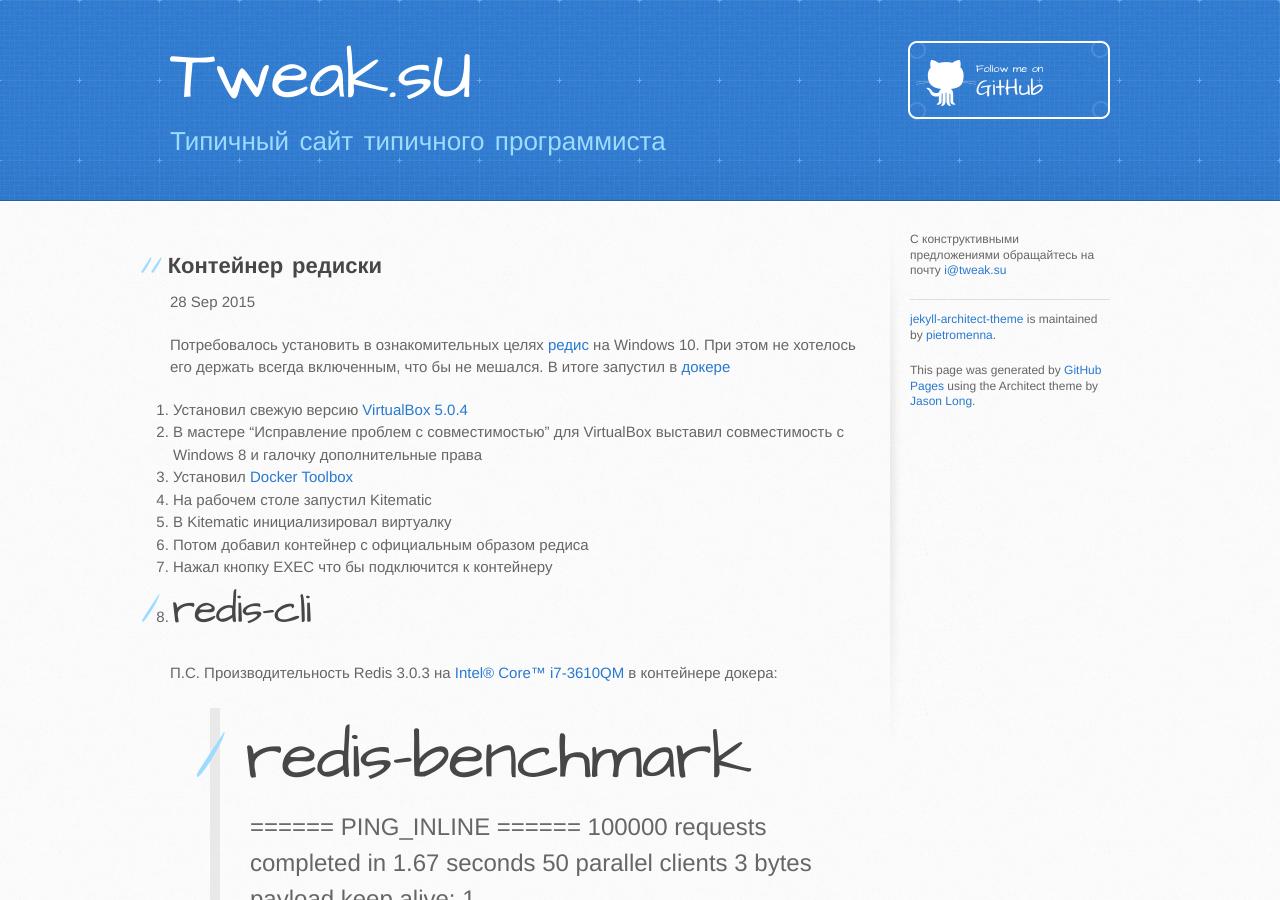
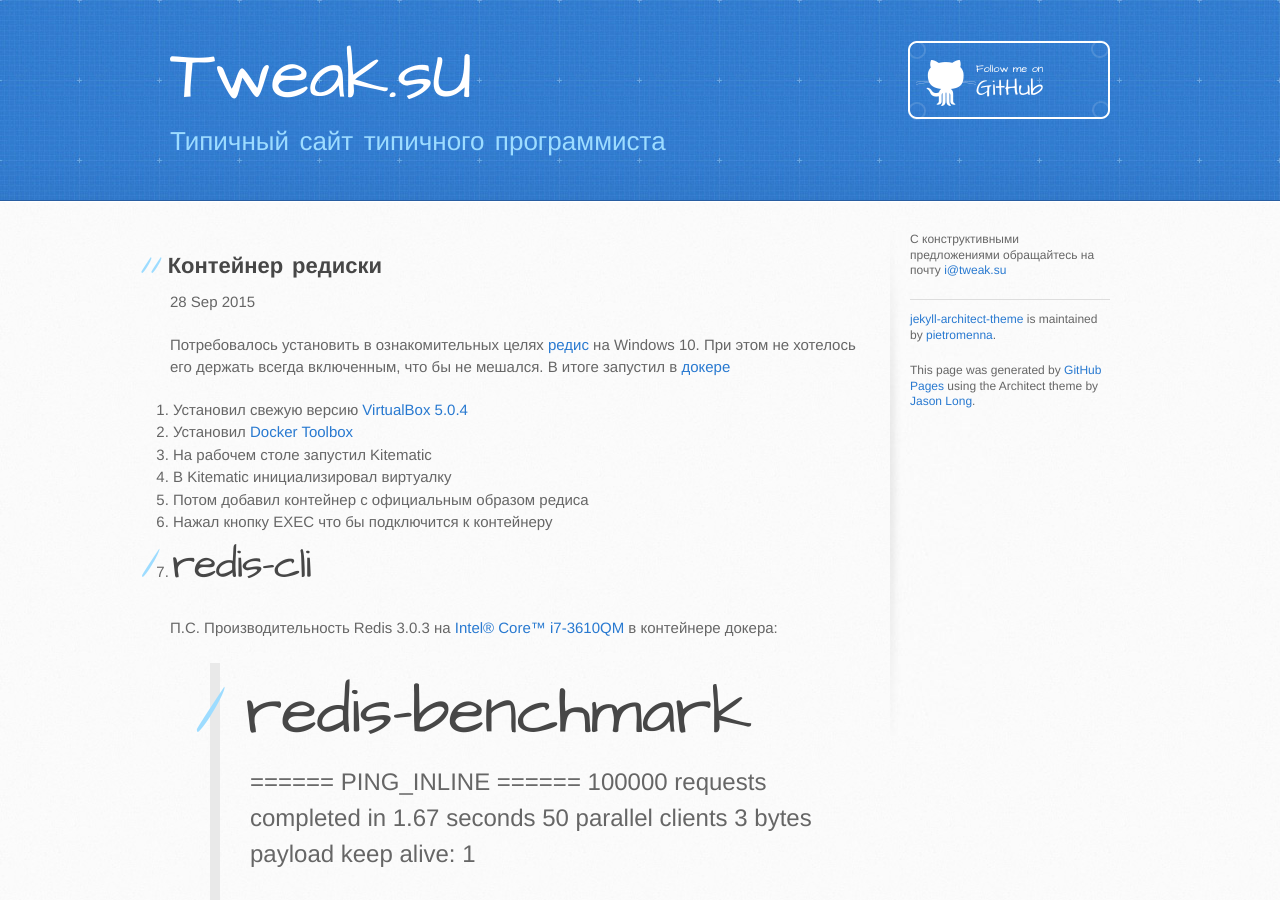
Before and after one commit to volodin-aa/volodin-aa.github.io, a Jekyll site: the page built from _posts/2015-09-28-redis-win.md, in a window 1280 px wide and 900 px high. Built offline with Jekyll 4.4.1, drawn with Linux system fonts in a browser that asks for light colours.

Commit message:
Фикс

```diff
--- a/_posts/2015-09-28-redis-win.md
+++ b/_posts/2015-09-28-redis-win.md
@@ -8,7 +8,6 @@
 Потребовалось установить в ознакомительных целях [редис](http://redis.io/) на Windows 10. При этом не хотелось его держать всегда включенным, что бы не мешался. В итоге запустил в [докере](https://www.docker.com/)
 
 1. Установил свежую версию [VirtualBox 5.0.4](https://www.virtualbox.org/wiki/Downloads)
-2. В мастере "Исправление проблем с совместимостью" для VirtualBox выставил совместимость с Windows 8 и галочку дополнительные права
 3. Установил [Docker Toolbox](https://www.docker.com/toolbox)
 4. На рабочем столе запустил Kitematic
 5. В Kitematic инициализировал виртуалку
```
